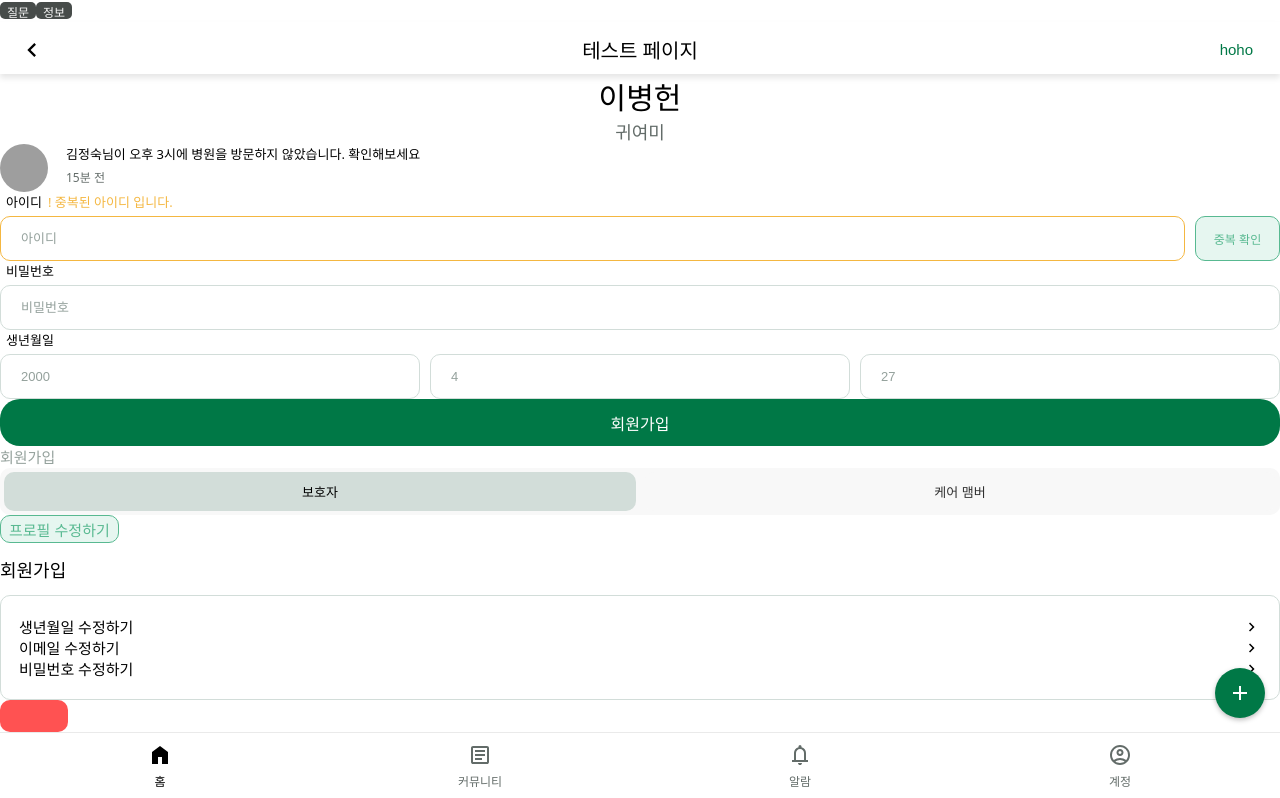
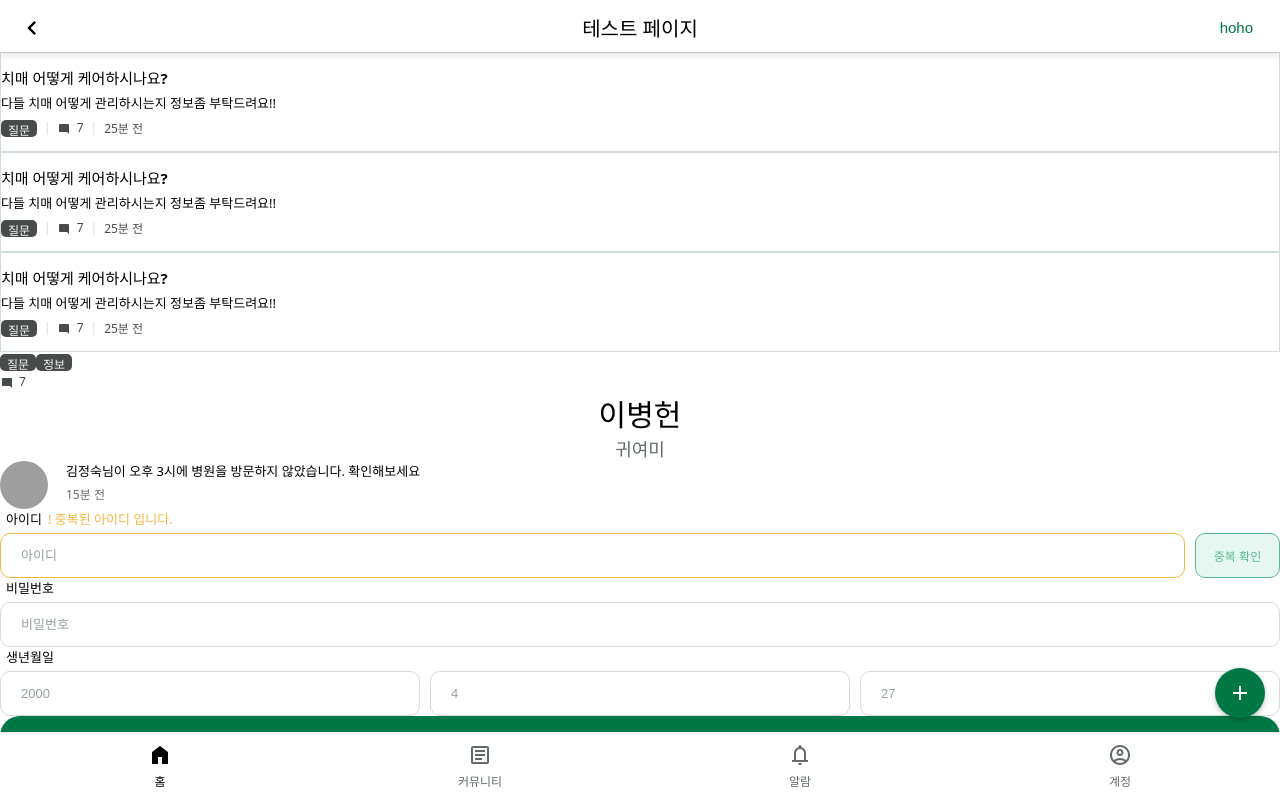
Before and after one commit to Team-MansuMugang/mansumugang-fontend, a React (Vite) app: page /test in a window 1280 px wide. Shown: the top 798 px of the page. Built offline with nearby package versions, Linux system fonts and the light colour scheme; grey boxes are pictures that could not be loaded.

Commit message:
코맨트 svg 추가, 코맨트 카운트, 커뮤니티 라지 아이템 컴포넌트 구현

```diff
--- /dev/null
+++ b/src/components/CommentCount.css
@@ -0,0 +1,21 @@
+.comment-count {
+  display: flex;
+  align-items: center;
+  color: var(--color-neutral-30);
+  font-size: var(--text-size-detail);
+  gap: 6px;
+}
+.comment-count .mode-comment {
+  display: flex;
+  align-items: center;
+  justify-content: center;
+  color: var(--color-neutral-30);
+  width: 13px;
+  height: 13px;
+  margin: 0;
+}
+.comment-count p {
+  margin: 0;
+  position: relative;
+  top: -1px;
+}
--- /dev/null
+++ b/src/components/CommentCount.jsx
@@ -0,0 +1,16 @@
+import './CommentCount.css';
+import '../index.css';
+import CommentMode from '../assets/svg/mode-comment.svg?react';
+
+const CommentCount = ({ children }) => {
+  return (
+    <div className="comment-count">
+      <div className="mode-comment">
+        <CommentMode></CommentMode>
+      </div>
+      <p>{children}</p>
+    </div>
+  );
+};
+
+export default CommentCount;
--- /dev/null
+++ b/src/components/CommunityLargeItem.css
@@ -0,0 +1,37 @@
+.community-large-item {
+  display: grid;
+  border: 1px solid var(--color-neutral-90);
+  background-color: var(--color-neutral-100);
+  cursor: pointer;
+  gap: 5px;
+}
+
+.community-large-item h2 {
+  font-size: var(--text-size-body-medium);
+  color: var(--color-neutral-0);
+  margin: 14px 0 0;
+}
+
+.community-summary {
+  font-size: var(--text-size-body-small);
+  color: var(--color-neutral-0);
+  margin: 0;
+}
+
+.community-item-footer {
+  display: flex;
+  align-items: center;
+  margin: 3px 0 14px;
+  gap: 7px;
+}
+
+.community-item-footer .divider {
+  color: var(--color-neutral-90);
+  font-size: var(--text-size-detail);
+}
+
+.community-item-footer span {
+  font-size: var(--text-size-detail);
+  color: var(--color-neutral-30);
+  margin-top: -2px;
+}
--- /dev/null
+++ b/src/components/CommunityLargeItem.jsx
@@ -0,0 +1,22 @@
+import SmallButton from './SmallButton';
+import CommentCount from './CommentCount';
+import './CommunityLargeItem.css';
+import '../index.css';
+
+const CommunityLargeItem = ({ title, summary, onClick, time }) => {
+  return (
+    <div className="community-large-item" onClick={onClick}>
+      <h2>{title}</h2>
+      <p className="community-summary">{summary}</p>
+      <div className="community-item-footer">
+        <SmallButton children={'질문'}></SmallButton>
+        <span className="divider">|</span>
+        <CommentCount children={'7'} />
+        <span className="divider">|</span>
+        <span>{time} 전</span>
+      </div>
+    </div>
+  );
+};
+
+export default CommunityLargeItem;
--- a/src/pages/test/TestPage.jsx
+++ b/src/pages/test/TestPage.jsx
@@ -36,14 +36,32 @@ import AddedTimeItem from '../../components/AddedTimeItem';
 import FillMeridiemToggle from '../../components/FillMeridiemToggle';
 import NotificationItem from '../../components/NotifcationItem';
 import SmallButton from '../../components/SmallButton';
+import CommentCount from '../../components/CommentCount';
+import CommunityLargeItem from '../../components/CommunityLargeItem';
 
 const TestPage = () => {
   return (
     <>
       <FloatingActionButton />
+      <MainHeader title="테스트 페이지" rightText="hoho" />
+      <CommunityLargeItem
+        title={'치매 어떻게 케어하시나요?'}
+        summary={'다들 치매 어떻게 관리하시는지 정보좀 부탁드려요!!'}
+        time={'25분'}
+      ></CommunityLargeItem>
+      <CommunityLargeItem
+        title={'치매 어떻게 케어하시나요?'}
+        summary={'다들 치매 어떻게 관리하시는지 정보좀 부탁드려요!!'}
+        time={'25분'}
+      ></CommunityLargeItem>
+      <CommunityLargeItem
+        title={'치매 어떻게 케어하시나요?'}
+        summary={'다들 치매 어떻게 관리하시는지 정보좀 부탁드려요!!'}
+        time={'25분'}
+      ></CommunityLargeItem>
       <SmallButton children={'질문'}></SmallButton>
       <SmallButton children={'정보'}></SmallButton>
-      <MainHeader title="테스트 페이지" rightText="hoho" />
+      <CommentCount children={'7'}></CommentCount>
       <NameContainer name={'이병헌'} nickname={'귀여미'}></NameContainer>
       <NotificationItem
         profileImage={'https://picsum.photos/200/300'}
```
Also changed, not shown: src/assets/svg/mode-comment.svg (added).
